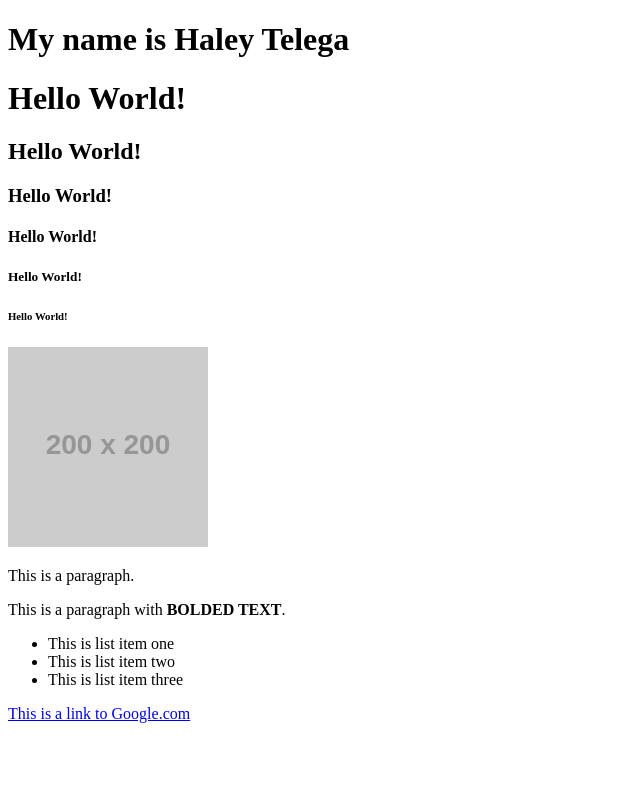
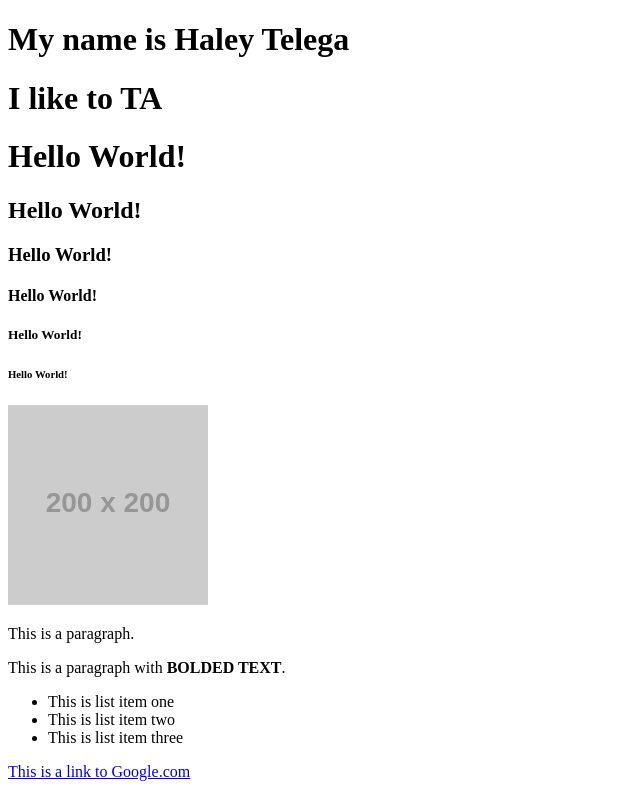
Before and after one commit to haleytelega/Class-1.3, a plain HTML site: page index.html in a window 1280 px wide. Shown: the whole page, without its empty margins (0-640 px from the left). Drawn offline with Linux system fonts and the light colour scheme; placeholder pictures from the web are drawn by us.

Commit message:
added code to index.html file in Develop branch

```diff
--- a/index.html
+++ b/index.html
@@ -11,6 +11,7 @@
       <!-- Headers -->
 
       <h1> My name is Haley Telega </h1>
+      <h1> I like to TA </h1>
 
       <h1>Hello World!</h1>
       <h2>Hello World!</h2>
```
